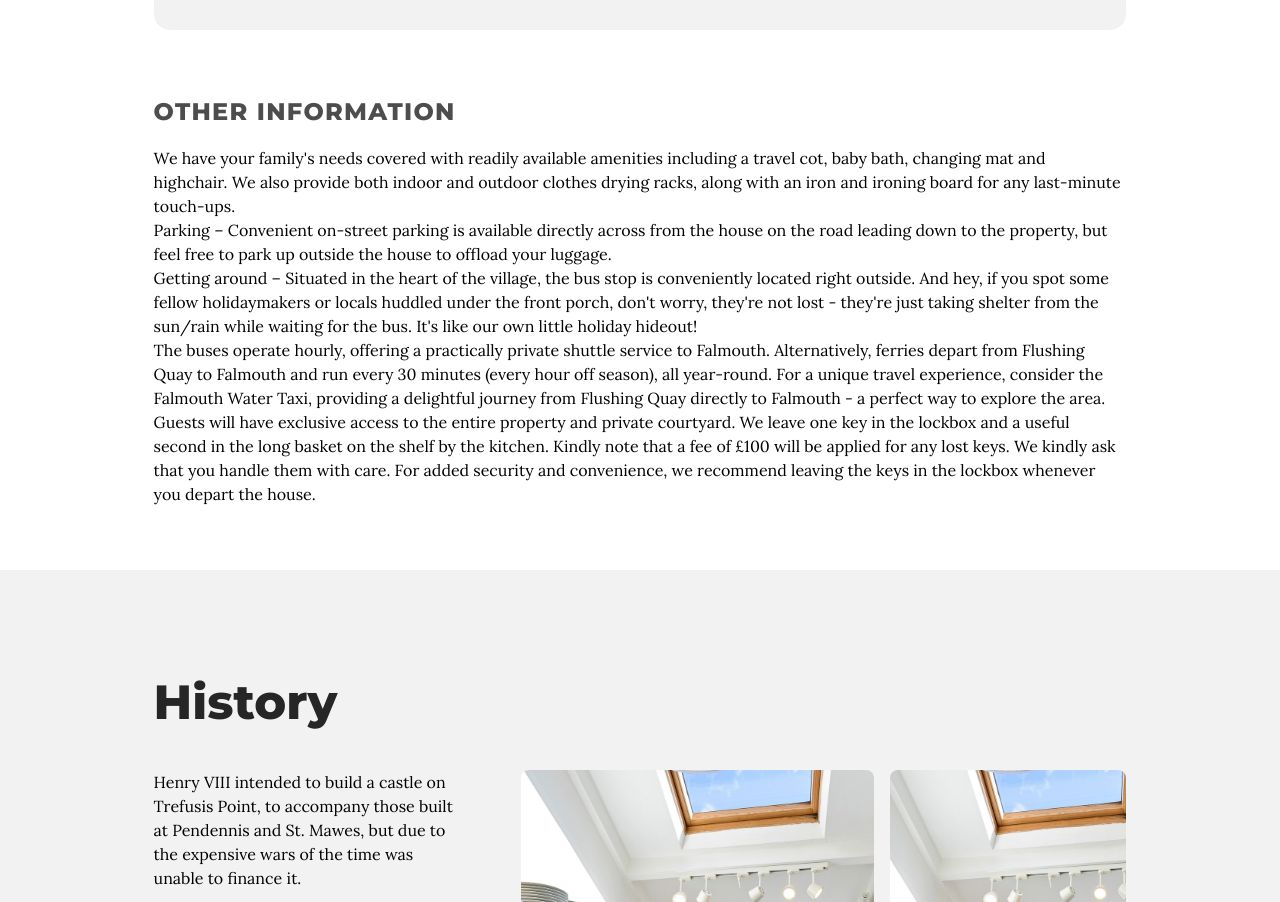
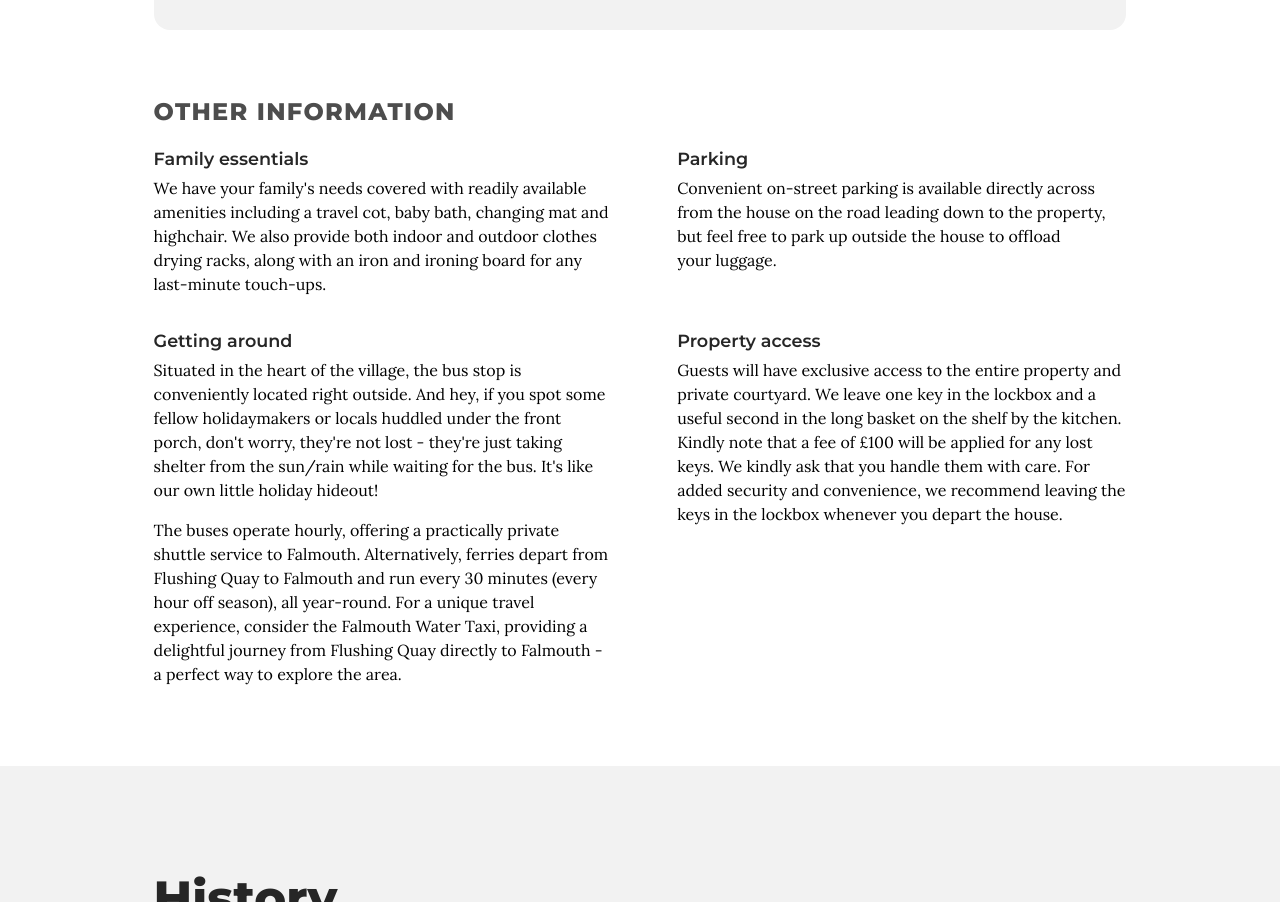
Before and after one commit to CJohnston079/flushing-holidays, a React (Vite) app: page / in a window 1280 px wide. Shown: the part 3834-4736 px from the top of the page. Built offline with nearby package versions, Linux system fonts and the light colour scheme.

Commit message:
Feat: apply styling to `.other-info` section

```diff
--- a/src/components/sections/About.jsx
+++ b/src/components/sections/About.jsx
@@ -90,7 +90,7 @@ export default function About() {
 					around the house with your own little reading nook on the first floor landing.
 				</p>
 			</CopyWithImg>
-			<CopyWithImg imgSrc={diningImg} emphasis={true}>
+			<CopyWithImg imgSrc={diningImg} emphasis={true} reverse={true}>
 				<h3>Eat & Drink</h3>
 				<p>
 					Craving a delicious meal or a local brew? Look no further than Harbour House, The Royal
@@ -103,23 +103,32 @@ export default function About() {
 					would like any recommendations for on the doorstep or a little further afield.
 				</p>
 			</CopyWithImg>
-			<div>
 			<h3>Other information</h3>
+			<div className="other-info-container">
+				<div className="other-info">
+					<h4>Family essentials</h4>
 					<p>
 						We have your family&apos;s needs covered with readily available amenities including a
-					travel cot, baby bath, changing mat and highchair. We also provide both indoor and outdoor
-					clothes drying racks, along with an iron and ironing board for any last-minute touch-ups.
+						travel cot, baby bath, changing mat and highchair. We also provide both indoor and
+						outdoor clothes drying racks, along with an iron and ironing board for any last-minute
+						touch-ups.
 					</p>
+				</div>
+				<div className="other-info">
+					<h4>Parking</h4>
 					<p>
-					Parking – Convenient on-street parking is available directly across from the house on the
-					road leading down to the property, but feel free to park up outside the house to offload
-					your luggage.
+						Convenient on-street parking is available directly across from the house on the road
+						leading down to the property, but feel free to park up outside the house to offload your
+						luggage.
 					</p>
+				</div>
+				<div className="other-info">
+					<h4>Getting around</h4>
 					<p>
-					Getting around – Situated in the heart of the village, the bus stop is conveniently
-					located right outside. And hey, if you spot some fellow holidaymakers or locals huddled
-					under the front porch, don&apos;t worry, they&apos;re not lost - they&apos;re just taking
-					shelter from the sun/rain while waiting for the bus. It&apos;s like our own little holiday
+						Situated in the heart of the village, the bus stop is conveniently located right
+						outside. And hey, if you spot some fellow holidaymakers or locals huddled under the
+						front porch, don&apos;t worry, they&apos;re not lost - they&apos;re just taking shelter
+						from the sun/rain while waiting for the bus. It&apos;s like our own little holiday
 						hideout!
 					</p>
 					<p>
@@ -129,13 +138,17 @@ export default function About() {
 						Falmouth Water Taxi, providing a delightful journey from Flushing Quay directly to
 						Falmouth - a perfect way to explore the area.
 					</p>
+				</div>
+				<div className="other-info">
+					<h4>Property access</h4>
 					<p>
 						Guests will have exclusive access to the entire property and private courtyard. We leave
-					one key in the lockbox and a useful second in the long basket on the shelf by the kitchen.
-					Kindly note that a fee of £100 will be applied for any lost keys. We kindly ask that you
-					handle them with care. For added security and convenience, we recommend leaving the keys
-					in the lockbox whenever you depart the house.
+						one key in the lockbox and a useful second in the long basket on the shelf by the
+						kitchen. Kindly note that a fee of £100 will be applied for any lost keys. We kindly ask
+						that you handle them with care. For added security and convenience, we recommend leaving
+						the keys in the lockbox whenever you depart the house.
 					</p>
+				</div>
 			</div>
 		</Section>
 	);
--- a/src/styles/sections/About.css
+++ b/src/styles/sections/About.css
@@ -1,3 +1,23 @@
 #about {
 	background-color: var(--cl-background);
 }
+
+.other-info-container {
+	display: grid;
+	grid-template-columns: auto auto;
+	gap: 1rem 4rem;
+}
+
+.other-info h4 {
+	margin-bottom: 0.25rem;
+}
+
+.other-info > p {
+	margin-bottom: 1rem;
+}
+
+@media screen and (max-width: 800px) {
+	.other-info-container {
+		grid-template-columns: auto;
+	}
+}
```
Lines whose indentation alone changed are shown as unchanged.
